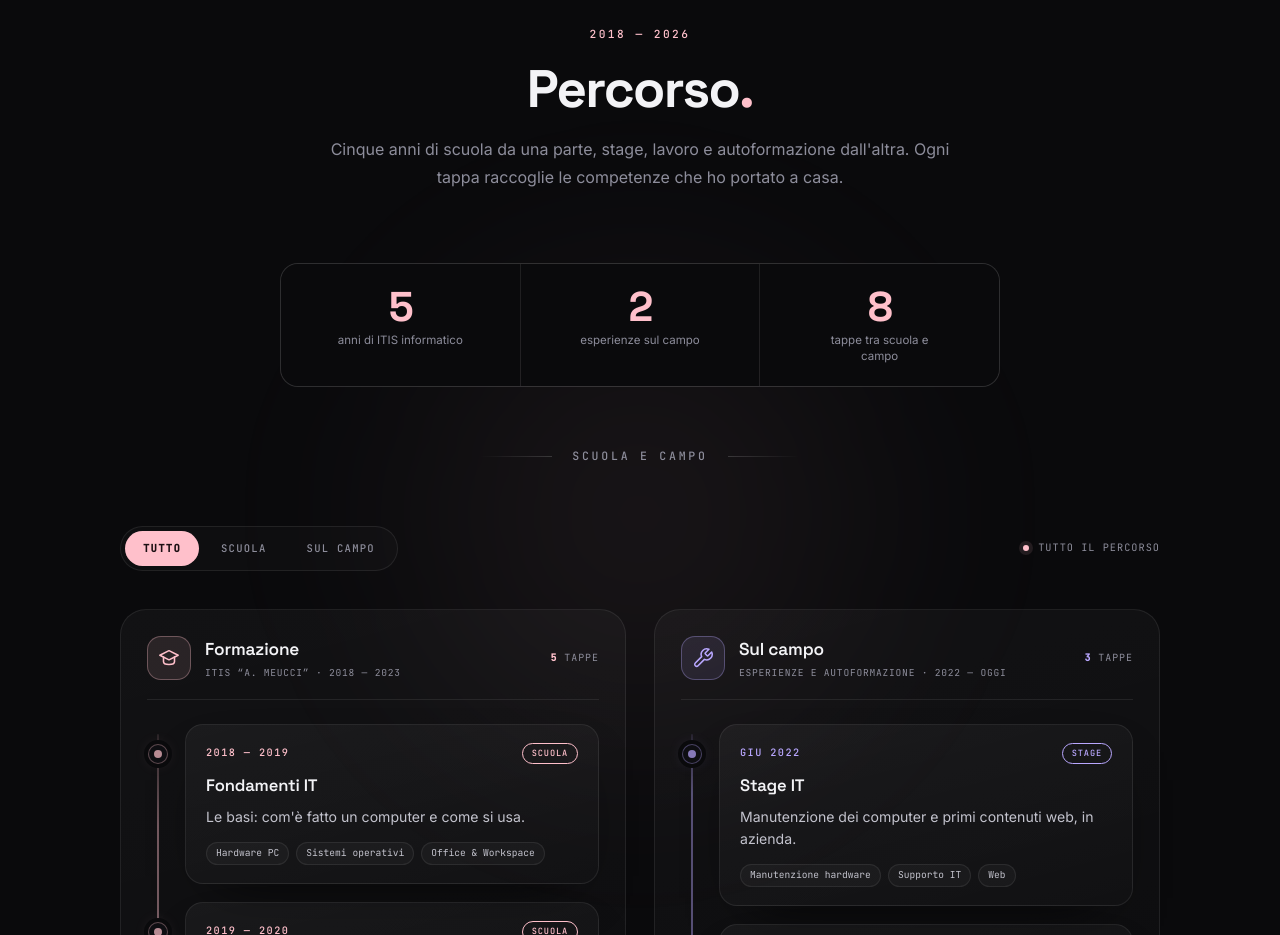
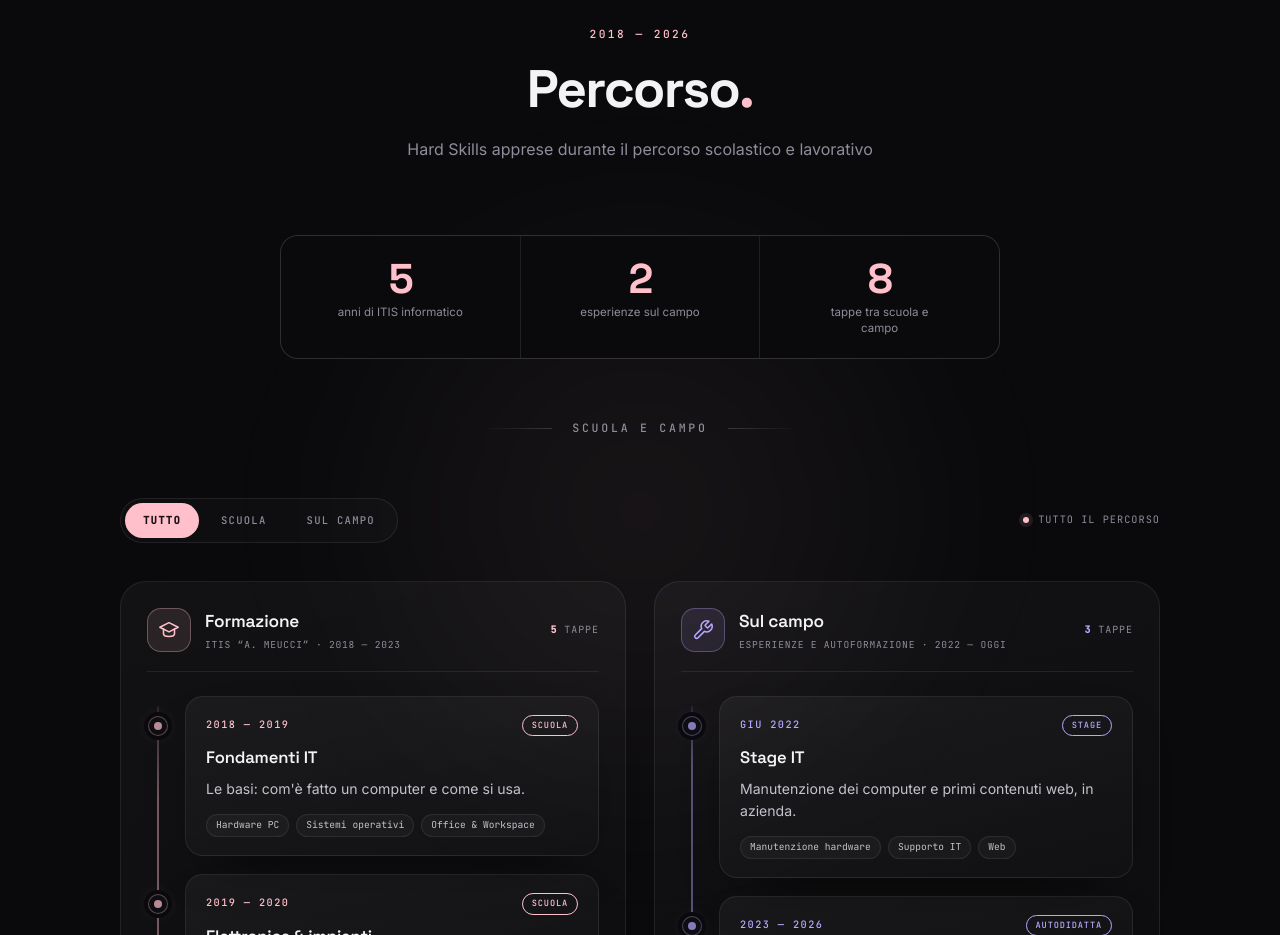
Before and after one commit to Maafee/mff, a plain HTML site: page index.html in a window 1280 px wide. Shown: the part 1020-1955 px from the top of the page. Drawn offline with Linux system fonts and the light colour scheme.

Commit message:
Update index.html

```diff
--- a/index.html
+++ b/index.html
@@ -236,8 +236,7 @@
                     <p class="eyebrow">2018 — 2026</p>
                     <h2 class="section-title">Percorso<span class="accent-dot">.</span></h2>
                     <p class="section-desc">
-                        Cinque anni di scuola da una parte, stage, lavoro e autoformazione dall'altra.
-                        Ogni tappa raccoglie le competenze che ho portato a casa.
+                       Hard Skills apprese durante il percorso scolastico e lavorativo
                     </p>
                 </header>
 
```
